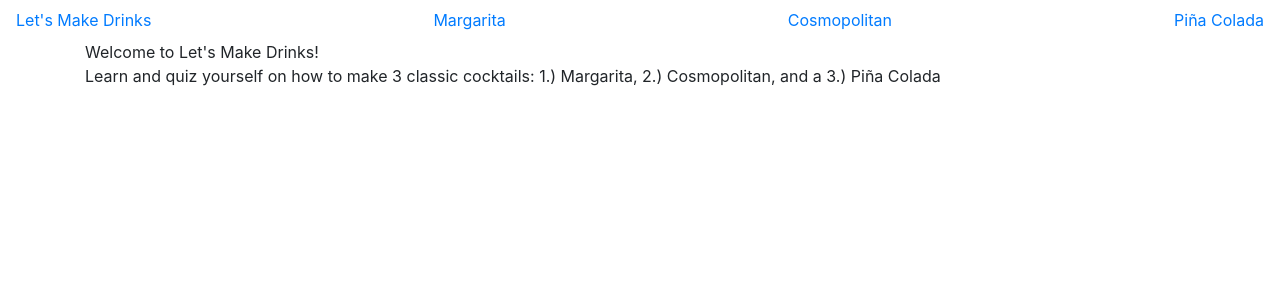
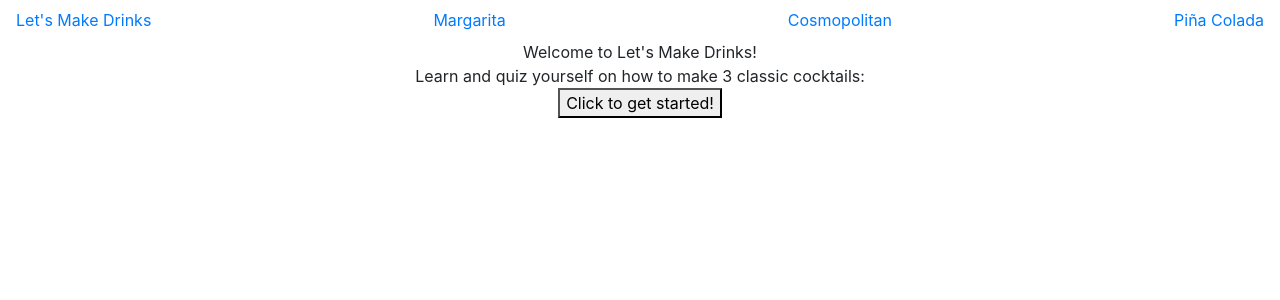
Before and after one commit to uibartending/bartendingproject, a Flask app: template templates/home.html in a window 1280 px wide. Shown: the top 300 px of the page. Run offline with Flask 2, Linux system fonts and the light colour scheme; the template is opened without the code that fills it: most values are stand-ins (such as "Sample title", 1, 10 or a date in 2020); some libraries are stand-ins or nearby versions.

Commit message:
Update home.html

```diff
--- a/templates/home.html
+++ b/templates/home.html
@@ -2,10 +2,20 @@
 
 {% block content %}
 
-<span class="header">Welcome to Let's Make Drinks!</span>
-<div class="subheader">
-Learn and quiz yourself on how to make 3 classic cocktails:
-1.) Margarita, 2.) Cosmopolitan, and a 3.) Piña Colada
+<script>
+    let data = {{data|tojson}}
+    console.log(data)
+</script>
+
+<script type="text/javascript" src="{{ url_for('static', filename = 'home.js') }}"></script>
+
+<div class="header text-center">Welcome to Let's Make Drinks!</div>
+<div class="subheader text-center">
+    Learn and quiz yourself on how to make 3 classic cocktails:
+</div>
+<div id='cocktails' class='text-center'></div>
+<div class='text-center'>
+    <button id='startbutton'>Click to get started!</button>
 </div>
 
 {% endblock %}
```
